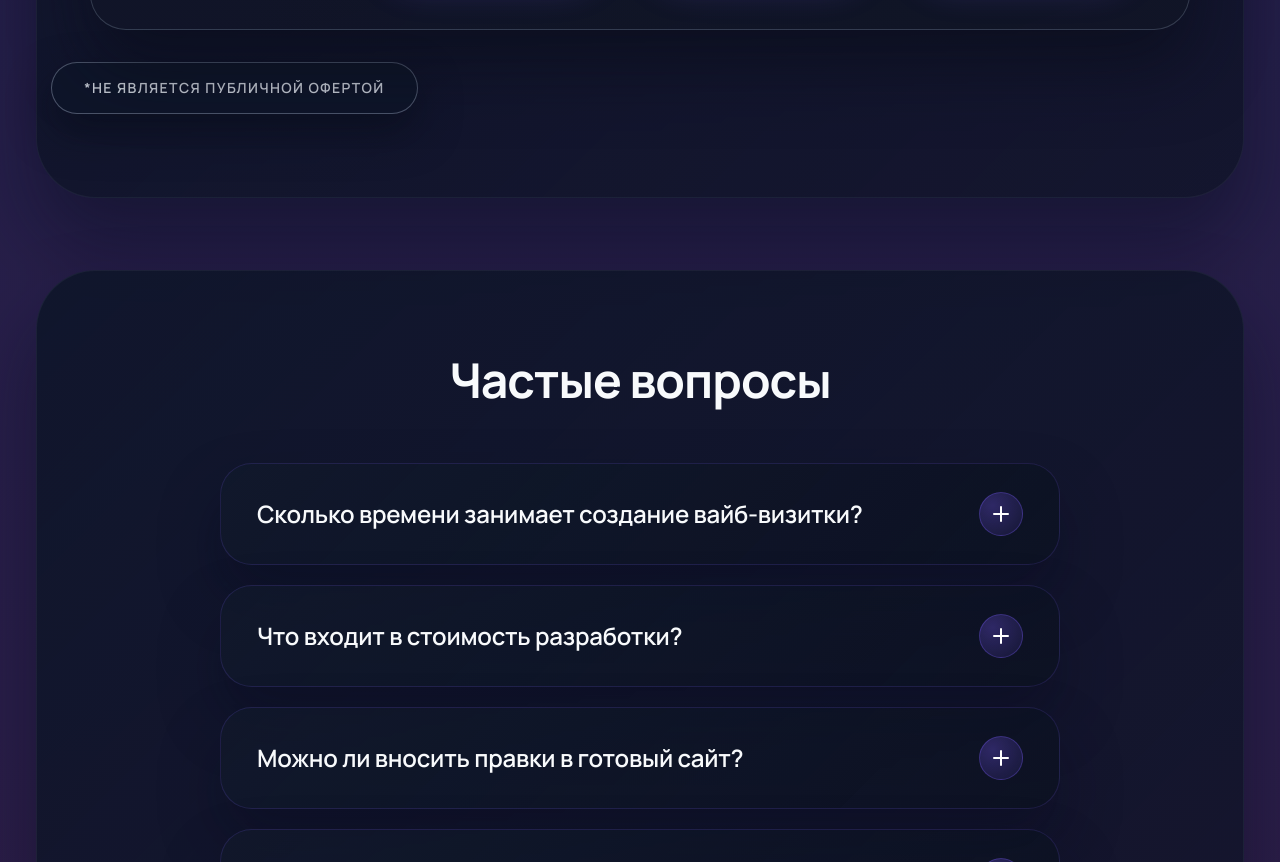
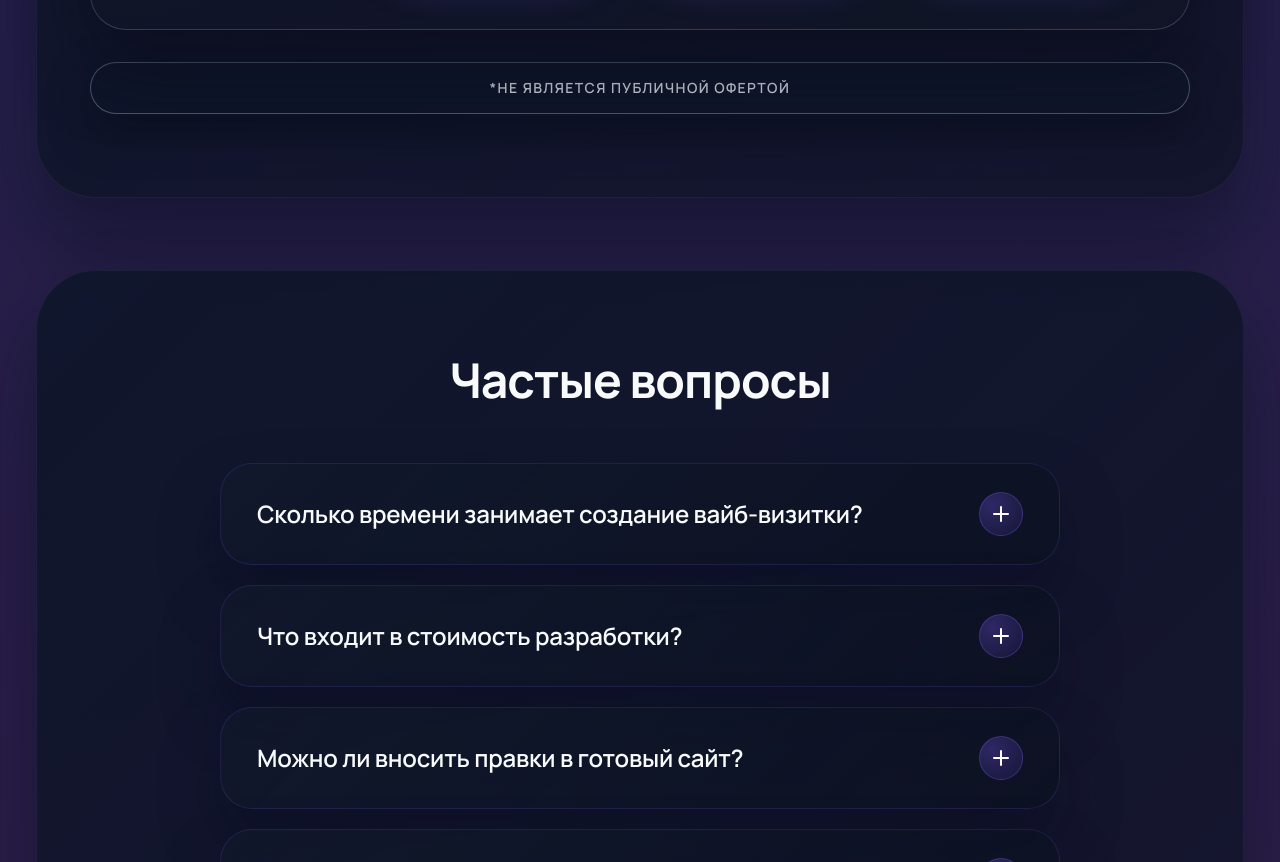
Before and after one commit to Mirthfulnik/VibeCard, a plain HTML site: page index.html in a window 1280 px wide. Shown: the part 6781-7643 px from the top of the page. Drawn offline with nearby package versions, Linux system fonts and the light colour scheme.

Commit message:
Update style.css

```diff
--- a/assets/css/style.css
+++ b/assets/css/style.css
@@ -1615,6 +1615,14 @@ content: none;
   box-shadow: 0 18px 42px rgba(8, 12, 24, 0.55);
 }
 
+@media (min-width: 980px) {
+  .pricing__note {
+    display: flex;
+    width: min(100%, 1100px);
+    margin-inline: auto;
+  }
+}
+
 .testimonial-shot {
   padding: 0;
   border: none;
```
